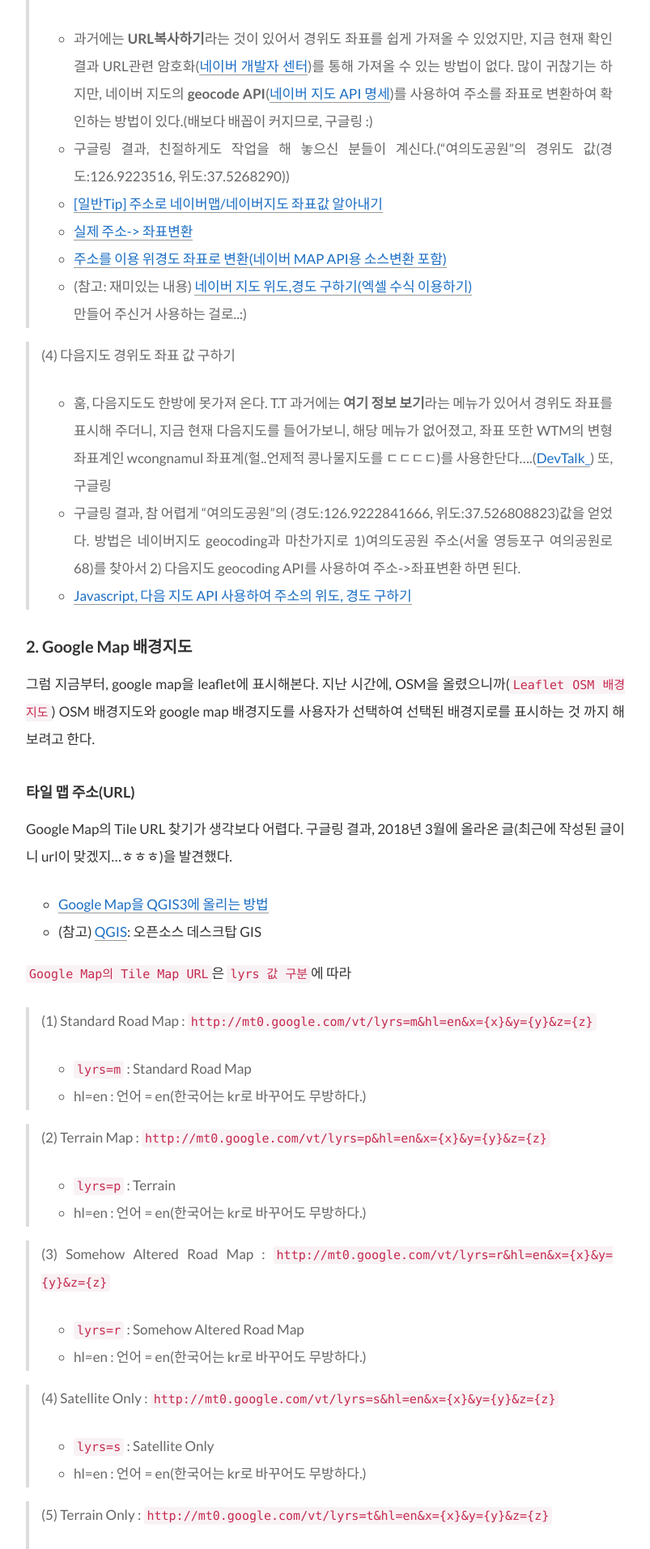
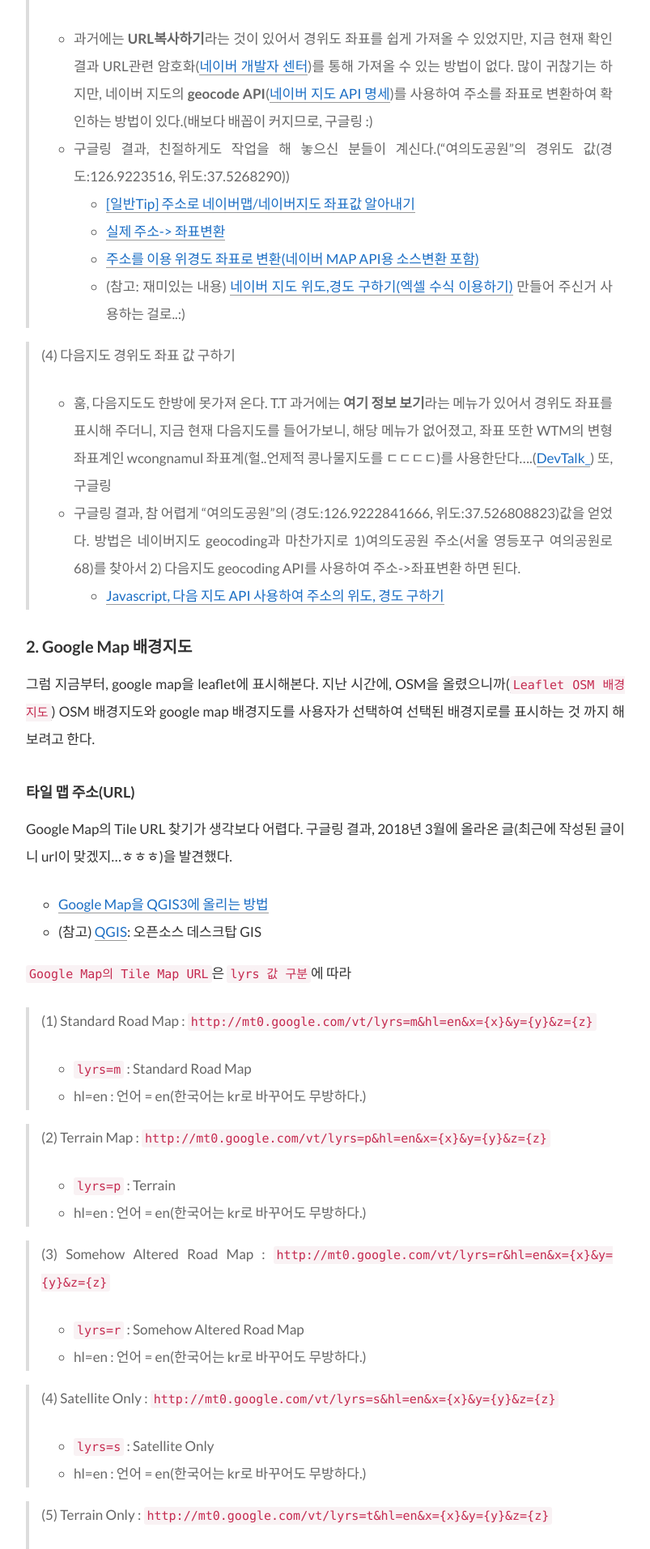
Before and after one commit to bbong95/bbong95.github.io, a Jekyll site: the page built from _posts/2018-07-30-Leaflet 맛보기 2탄.markdown, in a window 1280 px wide. Shown: the part 1921-3834 px from the top of the page at 81% size, without its empty margins (238-1041 px from the left). Built offline with Jekyll 4.4.1, drawn with Linux system fonts in a browser that asks for light colours; emoji names are drawn with the system emoji font; some web fonts are replaced; comment, search, counter and statistics services are not loaded.

Commit message:
글 수정

```diff
--- a/_posts/2018-07-30-Leaflet 맛보기 2탄.markdown
+++ b/_posts/2018-07-30-Leaflet 맛보기 2탄.markdown
@@ -50,16 +50,16 @@
 > (3) 네이버 지도 경위도 좌표 값 구하기
 + 과거에는 **URL복사하기**라는 것이 있어서 경위도 좌표를 쉽게 가져올 수 있었지만, 지금 현재 확인 결과 URL관련 암호화([네이버 개발자 센터](https://developers.naver.com/forum/posts/9593){:target="_blank"})를 통해 가져올 수 있는 방법이 없다. 많이 귀찮기는 하지만, 네이버 지도의 **geocode API**([네이버 지도 API 명세](https://developers.naver.com/docs/map/overview/){:target="_blank"})를 사용하여 주소를 좌표로 변환하여 확인하는 방법이 있다.(배보다 배꼽이 커지므로, 구글링 :)
 + 구글링 결과, 친절하게도 작업을 해 놓으신 분들이 계신다.("여의도공원"의 경위도 값(경도:126.9223516, 위도:37.5268290))<br/>
- + [[일반Tip] 주소로 네이버맵/네이버지도 좌표값 알아내기](http://blog.goodkiss.co.kr/entry/주소로-네이버지도-좌표값-알아내기){:target="_blank"}<br/>
- + [실제 주소-> 좌표변환](http://f.goodkiss.co.kr/naver/naverMap.html){:target="_blank"}<br/>
- + [주소를 이용 위경도 좌표로 변환(네이버 MAP API용 소스변환 포함)](http://savour.tistory.com/299){:target="_blank"}<br/>
- + (참고: 재미있는 내용) [네이버 지도 위도,경도 구하기(엑셀 수식 이용하기)](http://blog.opid.kr/246){:target="_blank"}<br/>
+	+ [[일반Tip] 주소로 네이버맵/네이버지도 좌표값 알아내기](http://blog.goodkiss.co.kr/entry/주소로-네이버지도-좌표값-알아내기){:target="_blank"}
+	+ [실제 주소-> 좌표변환](http://f.goodkiss.co.kr/naver/naverMap.html){:target="_blank"}
+	+ [주소를 이용 위경도 좌표로 변환(네이버 MAP API용 소스변환 포함)](http://savour.tistory.com/299){:target="_blank"}
+	+ (참고: 재미있는 내용) [네이버 지도 위도,경도 구하기(엑셀 수식 이용하기)](http://blog.opid.kr/246){:target="_blank"}
 만들어 주신거 사용하는 걸로..:)
 
 > (4) 다음지도 경위도 좌표 값 구하기
 + 훔, 다음지도도 한방에 못가져 온다. T.T 과거에는 **여기 정보 보기**라는 메뉴가 있어서 경위도 좌표를 표시해 주더니, 지금 현재 다음지도를 들어가보니, 해당 메뉴가 없어졌고, 좌표 또한 WTM의 변형 좌표계인 wcongnamul 좌표계(헐..언제적 콩나물지도를 ㄷㄷㄷㄷ)를 사용한단다....([DevTalk_](https://devtalk.kakao.com/t/topic/35844){:target="_blank"}) 또, 구글링
 + 구글링 결과, 참 어렵게 "여의도공원"의 (경도:126.9222841666, 위도:37.526808823)값을 얻었다. 방법은 네이버지도 geocoding과 마찬가지로 1)여의도공원 주소(서울 영등포구 여의공원로 68)를 찾아서 2) 다음지도 geocoding API를 사용하여 주소->좌표변환 하면 된다.<br/>
- + [Javascript, 다음 지도 API 사용하여 주소의 위도, 경도 구하기](http://tedware.tistory.com/55){:target="_blank"}
+	+ [Javascript, 다음 지도 API 사용하여 주소의 위도, 경도 구하기](http://tedware.tistory.com/55){:target="_blank"}
 
 ## 2. Google Map 배경지도
 
@@ -128,7 +128,7 @@
 
 ### 실행 URL
 
-Click :arrow_right: [`Leaflet Google Map 배경지도`](https://bbong95.github.io/leaflet.examples/leaflet_googlemap.html){:target="_blank"}
+Click :arrow_right: {: #tanuki-orange} [`Leaflet Google Map 배경지도`](https://bbong95.github.io/leaflet.examples/leaflet_googlemap.html){:target="_blank"}
 
 ### 전체 소스 URL
 [`https://github.com/bbong95/leaflet.examples`](https://github.com/bbong95/leaflet.examples){:target="_blank"}
```
